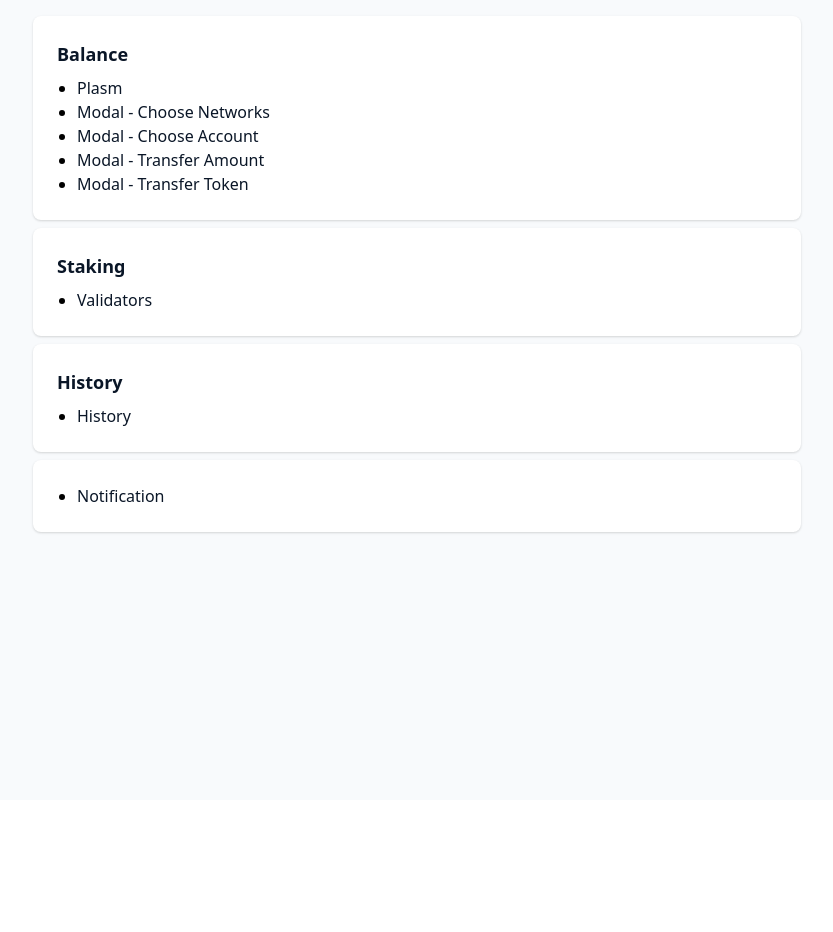
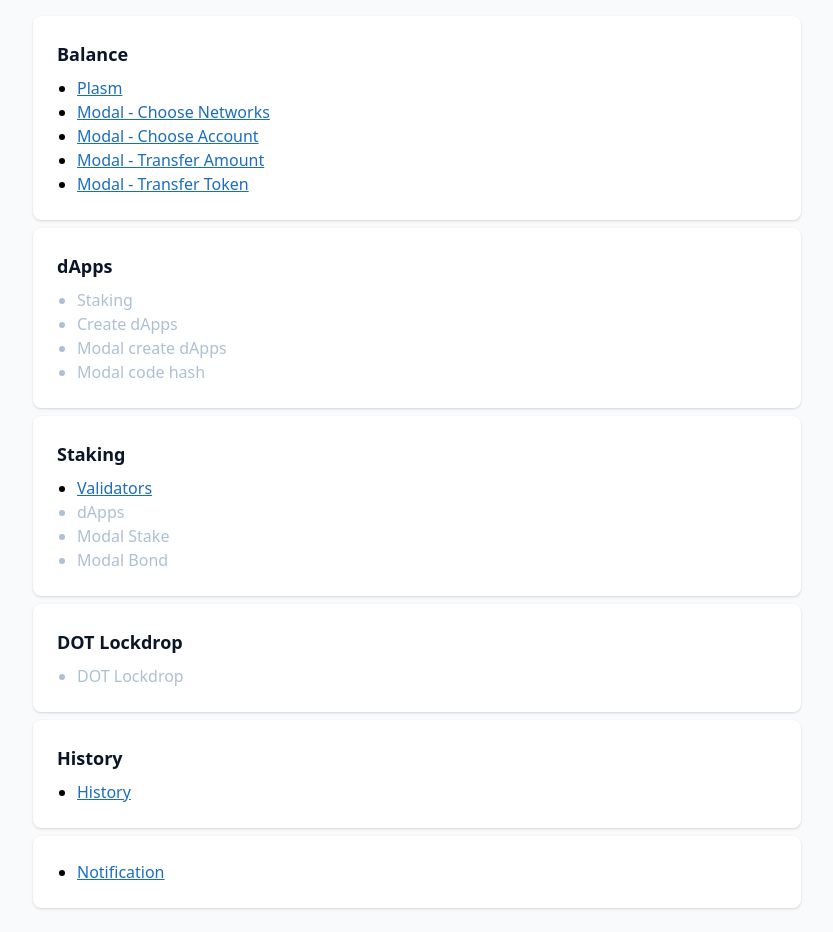
Before and after one commit to ayumitk/plasm-app-ui, a website: page src/ejs/index.ejs in a window 1280 px wide. Shown: the whole page, without its empty margins (223-1056 px from the left). Before the commit the page ends 800 px from the top, so only its background shows below. Drawn offline with nearby package versions, Linux system fonts and the light colour scheme; files that its build step writes are made by us from their sources.

Commit message:
update index

```diff
--- a/src/ejs/history.ejs
+++ b/src/ejs/history.ejs
@@ -36,7 +36,7 @@
                 <div class="sm:flex justify-between items-center my-8">
                   <div class="flex-1 relative mb-2 sm:mb-0">
                     <input type="text" name="search" placeholder="Find by address, protocol, asset or type..."
-                      class="appearance-none max-w-xl w-full block border border-gray-300 dark:border-darkGray-500 dark:bg-darkGray-800 focus:ring-blue-500 focus:border-blue-500 border-gray-300 rounded-md py-2.5 pl-10 pr-2.5 placeholder-gray-500 dark:placeholder-darkGray-500 text-blue-900 dark:text-darkGray-100 focus:outline-none ">
+                      class="appearance-none max-w-xl w-full block border border-gray-300 dark:border-darkGray-500 dark:bg-darkGray-800 focus:ring-blue-500 focus:border-blue-500 border-gray-300 rounded-md py-2.5 pl-10 pr-2.5 placeholder-gray-300 dark:placeholder-darkGray-500 text-blue-900 dark:text-darkGray-100 focus:outline-none ">
                     <div class="absolute top-0 left-0 p-3">
                       <svg class="w-5 h-5 text-gray-500 dark:text-darkGray-400" xmlns="http://www.w3.org/2000/svg"
                         fill="none" viewBox="0 0 24 24" stroke="currentColor">
--- a/src/ejs/index.ejs
+++ b/src/ejs/index.ejs
@@ -16,35 +16,59 @@
     <div class="bg-white dark:bg-darkGray-800 shadow rounded-lg max-w-3xl mx-auto p-6 mb-2">
       <h2 class="text-lg font-bold text-gray-900 dark:text-white mb-2">Balance</h2>
       <ul class="list-disc pl-5">
-        <li><a href="balance-plasm.html" class="text-gray-900 dark:text-white">Plasm</a></li>
-        <li><a href="balance-modal-network.html" class="text-gray-900 dark:text-white">Modal - Choose
+        <li><a href="balance-plasm.html" class="text-blue-500 underline dark:text-darkGray-100">Plasm</a></li>
+        <li><a href="balance-modal-network.html" class="text-blue-500 underline dark:text-darkGray-100">Modal - Choose
             Networks</a></li>
-        <li><a href="balance-modal-account.html" class="text-gray-900 dark:text-white">Modal - Choose Account</a></li>
-        <li><a href="balance-modal-transfer-amount.html" class="text-gray-900 dark:text-white">Modal - Transfer
+        <li><a href="balance-modal-account.html" class="text-blue-500 underline dark:text-darkGray-100">Modal - Choose
+            Account</a></li>
+        <li><a href="balance-modal-transfer-amount.html" class="text-blue-500 underline dark:text-darkGray-100">Modal -
+            Transfer
             Amount</a>
         </li>
-        <li><a href="balance-modal-transfer-token.html" class="text-gray-900 dark:text-white">Modal - Transfer Token</a>
+        <li><a href="balance-modal-transfer-token.html" class="text-blue-500 underline dark:text-darkGray-100">Modal -
+            Transfer
+            Token</a>
         </li>
+      </ul>
+    </div>
+
+    <div class="bg-white dark:bg-darkGray-800 shadow rounded-lg max-w-3xl mx-auto p-6 mb-2">
+      <h2 class="text-lg font-bold text-gray-900 dark:text-white mb-2">dApps</h2>
+      <ul class="list-disc pl-5">
+        <li class="text-gray-300 dark:text-darkGray-500">Staking</li>
+        <li class="text-gray-300 dark:text-darkGray-500">Create dApps</li>
+        <li class="text-gray-300 dark:text-darkGray-500">Modal create dApps</li>
+        <li class="text-gray-300 dark:text-darkGray-500">Modal code hash</li>
       </ul>
     </div>
 
     <div class="bg-white dark:bg-darkGray-800 shadow rounded-lg max-w-3xl mx-auto p-6 mb-2">
       <h2 class="text-lg font-bold text-gray-900 dark:text-white mb-2">Staking</h2>
       <ul class="list-disc pl-5">
-        <li><a href="staking-validators.html" class="text-gray-900 dark:text-white">Validators</a></li>
+        <li><a href="staking-validators.html" class="text-blue-500 underline dark:text-darkGray-100">Validators</a></li>
+        <li class="text-gray-300 dark:text-darkGray-500">dApps</li>
+        <li class="text-gray-300 dark:text-darkGray-500">Modal Stake</li>
+        <li class="text-gray-300 dark:text-darkGray-500">Modal Bond</li>
+      </ul>
+    </div>
+
+    <div class="bg-white dark:bg-darkGray-800 shadow rounded-lg max-w-3xl mx-auto p-6 mb-2">
+      <h2 class="text-lg font-bold text-gray-900 dark:text-white mb-2">DOT Lockdrop</h2>
+      <ul class="list-disc pl-5">
+        <li class="text-gray-300 dark:text-darkGray-500">DOT Lockdrop</li>
       </ul>
     </div>
 
     <div class="bg-white dark:bg-darkGray-800 shadow rounded-lg max-w-3xl mx-auto p-6 mb-2">
       <h2 class="text-lg font-bold text-gray-900 dark:text-white mb-2">History</h2>
       <ul class="list-disc pl-5">
-        <li><a href="history.html" class="text-gray-900 dark:text-white">History</a></li>
+        <li><a href="history.html" class="text-blue-500 underline dark:text-darkGray-100">History</a></li>
       </ul>
     </div>
 
     <div class="bg-white dark:bg-darkGray-800 shadow rounded-lg max-w-3xl mx-auto p-6 mb-2">
       <ul class="list-disc pl-5">
-        <li><a href="notification.html" class="text-gray-900 dark:text-white">Notification</a></li>
+        <li><a href="notification.html" class="text-blue-500 underline dark:text-darkGray-100">Notification</a></li>
       </ul>
     </div>
 
```
Also changed, not shown: docs/history.html, docs/index.html.
